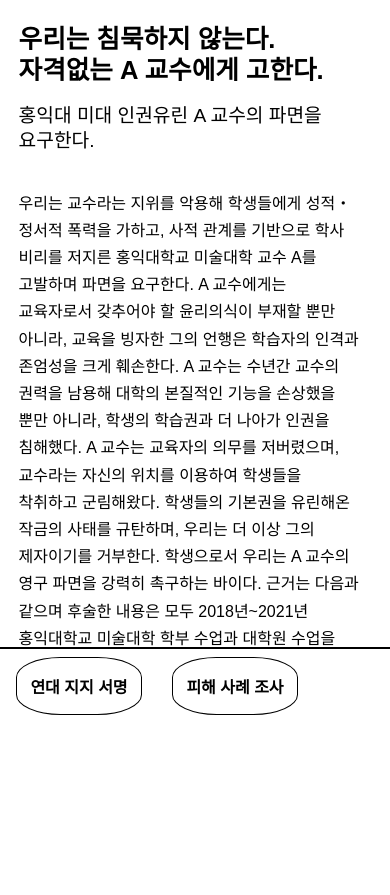
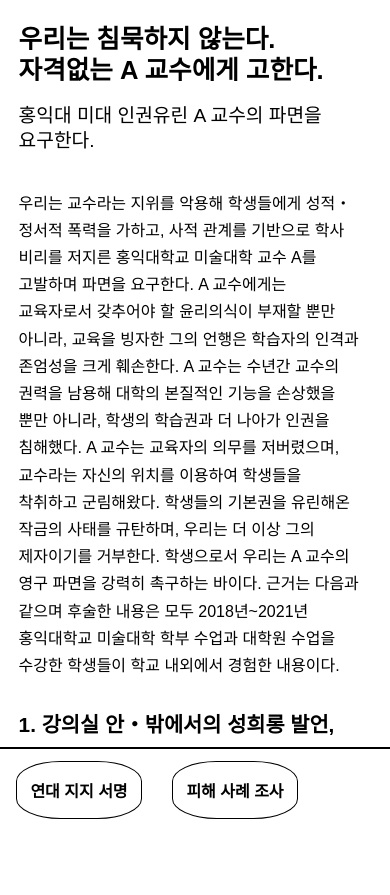
Before and after one commit to onghyuk/hongikact, a plain HTML site: page index.html in a window 390 px wide. Before the commit the page ends 844 px from the top, so only its background shows below. Drawn offline with Linux system fonts and the light colour scheme.

Commit message:
Update style.css

```diff
--- a/style.css
+++ b/style.css
@@ -364,9 +364,10 @@ cursor: pointer;
     .wrapper{
         position: relative;
         width: 100vw;
-        height: 93vh;
+        height: 100vh;
+        height: -webkit-fill-available;
+        height: fill-available;
 
-        max-height: 93vh;
         max-width: 100vw;
         overflow: hidden;
     }
@@ -374,7 +375,7 @@ cursor: pointer;
     .paper{
         position: relative;
         width: 100vw;
-        height: 76vh;
+        height: 87.8vh;
         overflow: scroll;
 
 
@@ -429,7 +430,7 @@ cursor: pointer;
         padding-left: 4%;
         padding-right: 4%;
 
-        padding-top: 2%;
+        padding-top: 3%;
 
         font-family: sandoll-jebi2, sans-serif;
 
```
